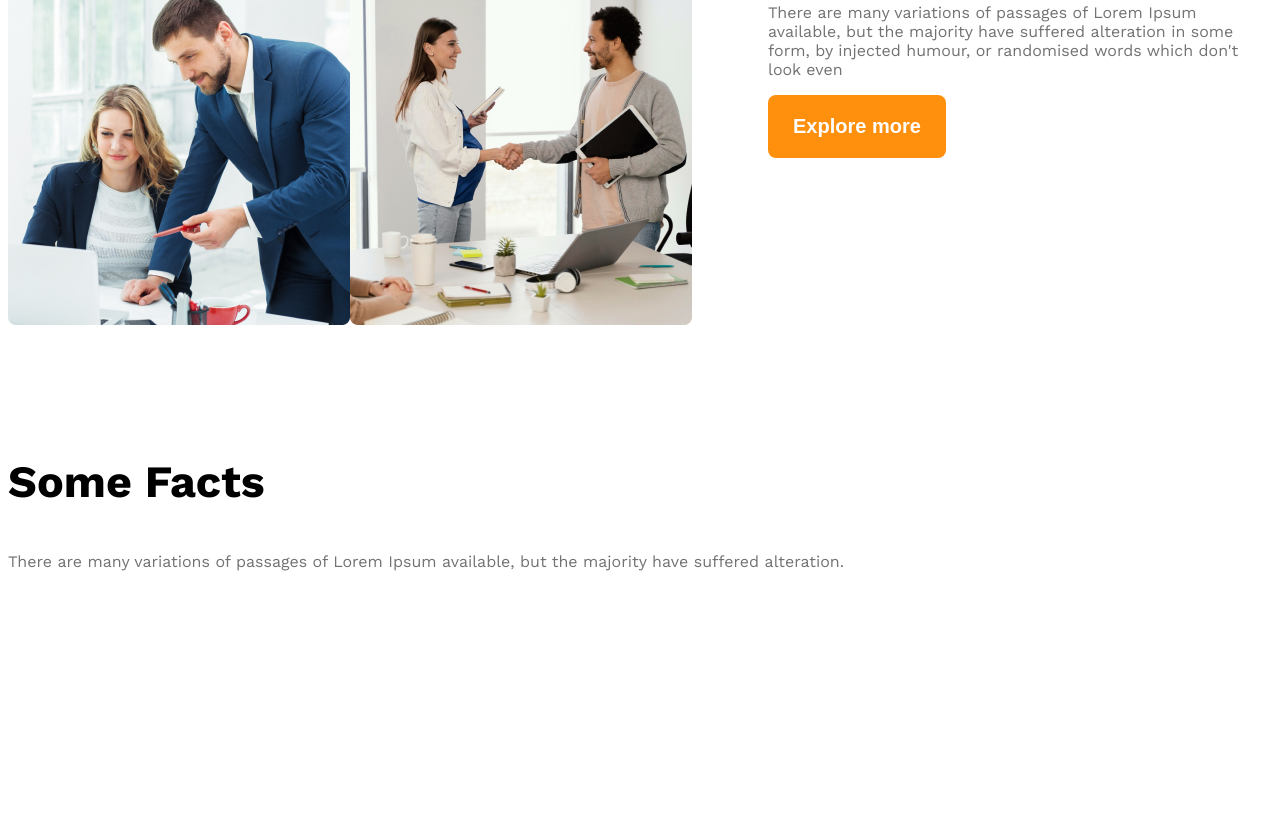
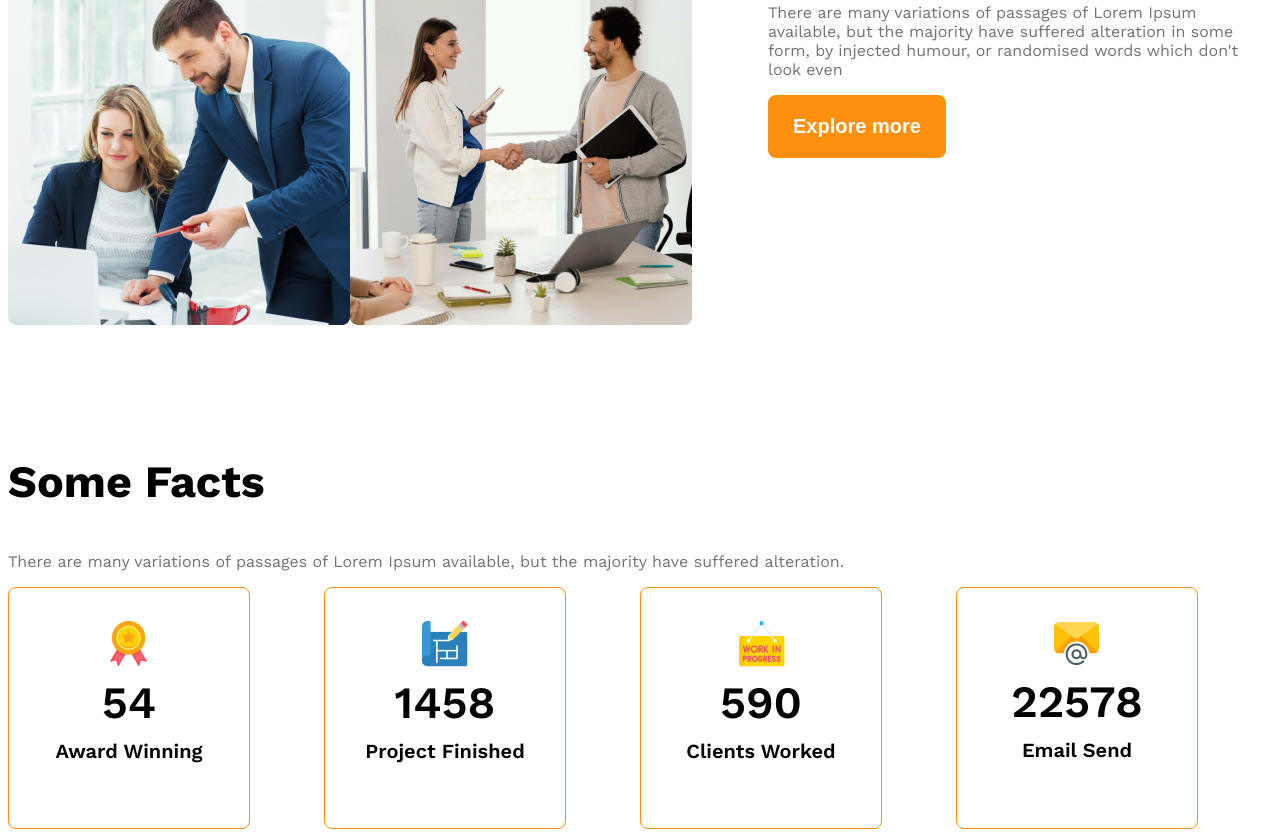
Before and after one commit to mahfuj-hridoy/g3-architects-websiteee, a plain HTML site: page index.html in a window 1280 px wide. Shown: the part 1580-2417 px from the top of the page. Before the commit the page ends 2332 px from the top, so only its background shows below. Drawn offline with nearby package versions, Linux system fonts and the light colour scheme.

Commit message:
added new file

```diff
--- a/index.html
+++ b/index.html
@@ -42,7 +42,7 @@
             </div>
             <div class="our-features">
                 <h3 class="section-title"><span class="text-light-gray" id="quick-list">Quick list</span><span> of Our </span><span class="text-primary">Features</span></h3>
-                <p class=" text-light-gray feature-description">There are many variations of passages of Lorem Ipsum available, but the majority have suffered alteration in some form, by injected humour, or randomised words which don't look even</p>
+                <p class=" text-light-gray feature-description fact-description">There are many variations of passages of Lorem Ipsum available, but the majority have suffered alteration in some form, by injected humour, or randomised words which don't look even</p>
                 <button class="btn-primary">Explore more</button>
             </div>
         </section>
@@ -55,25 +55,41 @@
             <h3 class="section-title">Some Facts</h3>
             <p class="text-light-gray">There are many variations of passages of Lorem Ipsum available, but the majority have suffered alteration.</p>
              <div class="facts-container">
-                <div class="fact">
-                    <img src="images/icons/" alt="" class="fact-icon">
-                    <h4 class="fact-number"></h4>
-                    <h5 class="fact-name"></h5>
+                <div class="fact-card display-flex">
+                    <div>
+                    <img src="images/icons/ribon.png" alt="" class="fact-icon">
+                    <h4 class="fact-number">54</h4>
+                    <h5 class="fact-name">Award Winning</h5>
+
+                    </div>
+
                 </div>
-                <div class="fact">
-                    <img src="" alt="" class="fact-icon">
-                    <h4 class="fact-number"></h4>
-                    <h5 class="fact-name"></h5>
+                <div class="fact-card display-flex">
+                    <div>
+                    <img src="images/icons/projects.png" alt="" class="fact-icon">
+                    <h4 class="fact-number">1458</h4>
+                    <h5 class="fact-name">Project Finished</h5>
+
+                    </div>
+
                 </div>
-                <div class="fact">
-                    <img src="" alt="" class="fact-icon">
-                    <h4 class="fact-number"></h4>
-                    <h5 class="fact-name"></h5>
+                <div class="fact-card display-flex">
+                    <div>
+                    <img src="images/icons/customers.png" alt="" class="fact-icon">
+                    <h4 class="fact-number">590</h4>
+                    <h5 class="fact-name">Clients Worked</h5>
+
+                    </div>
+
                 </div>
-                <div class="fact">
-                    <img src="" alt="" class="fact-icon">
-                    <h4 class="fact-number"></h4>
-                    <h5 class="fact-name"></h5>
+                <div class="fact-card display-flex">
+                    <div>
+                    <img src="images/icons/email.png" alt="" class="fact-icon">
+                    <h4 class="fact-number">22578</h4>
+                    <h5 class="fact-name">Email Send</h5>
+
+                    </div>
+
                 </div>
 
              </div>
--- a/styles/architects.css
+++ b/styles/architects.css
@@ -98,6 +98,35 @@ main > section{
 #quick-list{
     font-weight:500 ;
 }
+.fact-card{
+    border: 1px solid #FF900E;
+    height: 240px;
+    width: 240px;
+    border-radius: 8px;
+    text-align: center;
+    align-items: center;
+    justify-content: center;
+
+
+}
+.fact-number{
+    font-size: 2.8rem;
+    font-weight: 600;
+    margin-top: 5px;
+    margin-bottom: 10px;
+}
+.fact-name{
+    font-size: 1.25rem;
+    font-weight: 600;
+    margin-top: 10px;
+}
+.facts-container{
+    display: grid;
+    grid-template-columns: repeat(4,1fr);
+}
+.fact-description{
+    max-width: 540px;
+}
 @media screen and (max-width:576px){
     .navbar, .nav-links,.teams{
         flex-direction: column;
```
